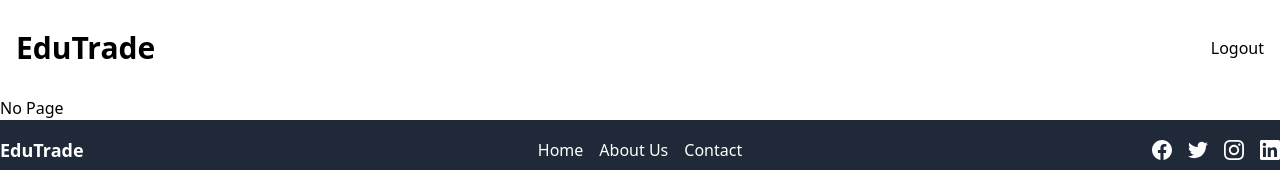
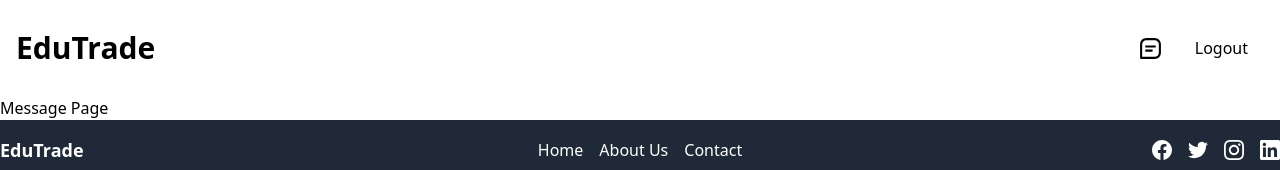
Before and after one commit to Jeffuz/EduTrade, a React (Create React App) app in the folder edutrade/: page /message in a window 1280 px wide. Shown: the top 170 px of the page. Built offline with nearby package versions, Linux system fonts and the light colour scheme; no server answers; sample sign-in values are in the browser's storage.

Commit message:
update message icon on nav bar when users are logged in

```diff
--- a/edutrade/src/App.js
+++ b/edutrade/src/App.js
@@ -18,6 +18,7 @@ import LoginPage from './Pages/Login Page';
 import NavBar from './Components/NavBar';
 import Protected from './Components/Protected';
 import Footer from './Components/Footer';
+import Message from './Pages/Message Page';
 
 function App() {
   return (
@@ -38,9 +39,10 @@ function App() {
             <Route path="/shoppingcart" element={< ShoppingCartPage />} />
             <Route path="/thread" element={< ThreadPage />} />
             <Route path="/userprofile" element={<Protected>< UserProfilePage /></Protected>} />
+            <Route path="/message" element={<Protected>< Message /></Protected>} />
             <Route path="*" element={<NoPage />} />
           </Routes>
-          <Footer/>
+          <Footer />
         </BrowserRouter>
       </AuthContextProvider>
     </div>
--- a/edutrade/src/Components/NavBar.jsx
+++ b/edutrade/src/Components/NavBar.jsx
@@ -1,6 +1,7 @@
 import React from 'react';
 import { Link } from 'react-router-dom';
 import { UserAuth } from '../Context/AuthContext';
+import { BiMessageSquareDetail } from "react-icons/bi";
 
 const NavBar = () => {
     const { user, logOut } = UserAuth()
@@ -16,7 +17,10 @@ const NavBar = () => {
             <Link to='/' className='font-bold text-3xl'>EduTrade</Link>
             <div>
                 {user?.email ? (
-                    <button onClick={handleSignOut}>Logout</button>
+                    <div className='flex justify-center'>
+                        <Link to="/message" className='p-4'><BiMessageSquareDetail size={25}/></Link>
+                        <button onClick={handleSignOut} className='p-4'>Logout</button>
+                    </div>
                 ) : (
                     <div>
                         <Link to='/login' className='p-4'>Login</Link>
--- /dev/null
+++ b/edutrade/src/Pages/Message Page.js
@@ -0,0 +1,9 @@
+import React from "react";
+
+export default function Message() {
+    return (
+        <div>
+            Message Page
+        </div>
+    )
+}
```
